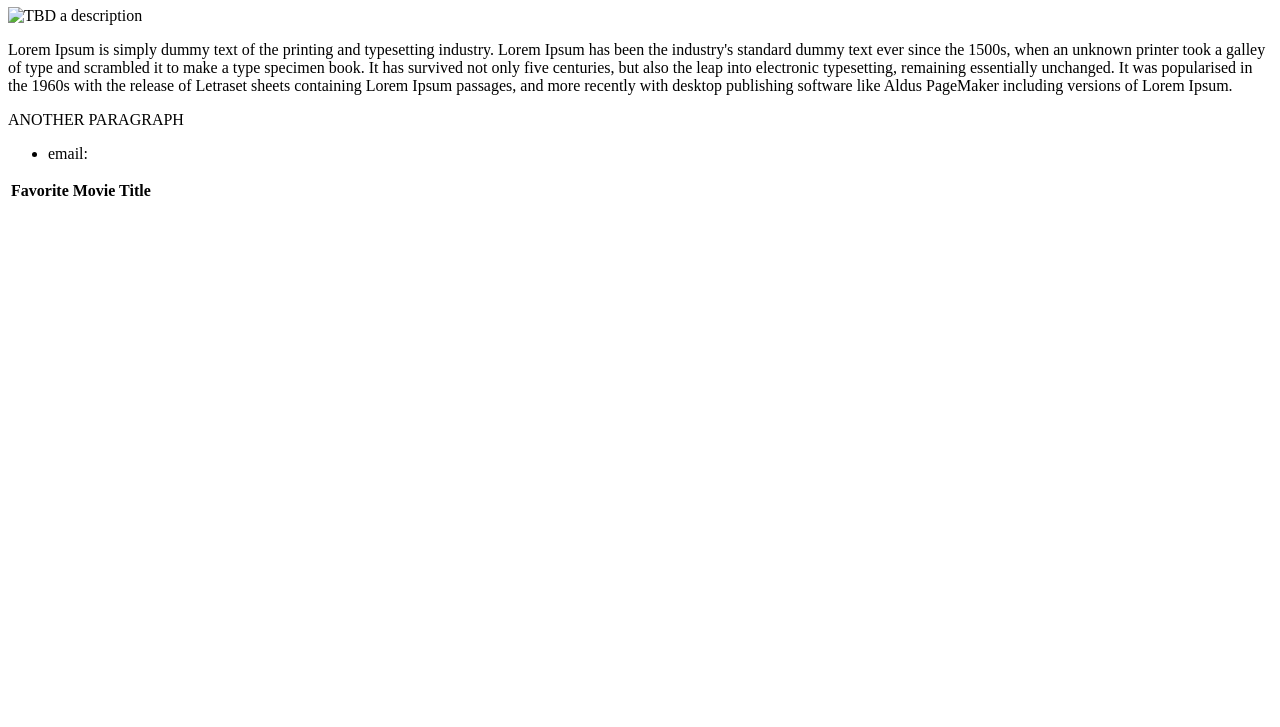
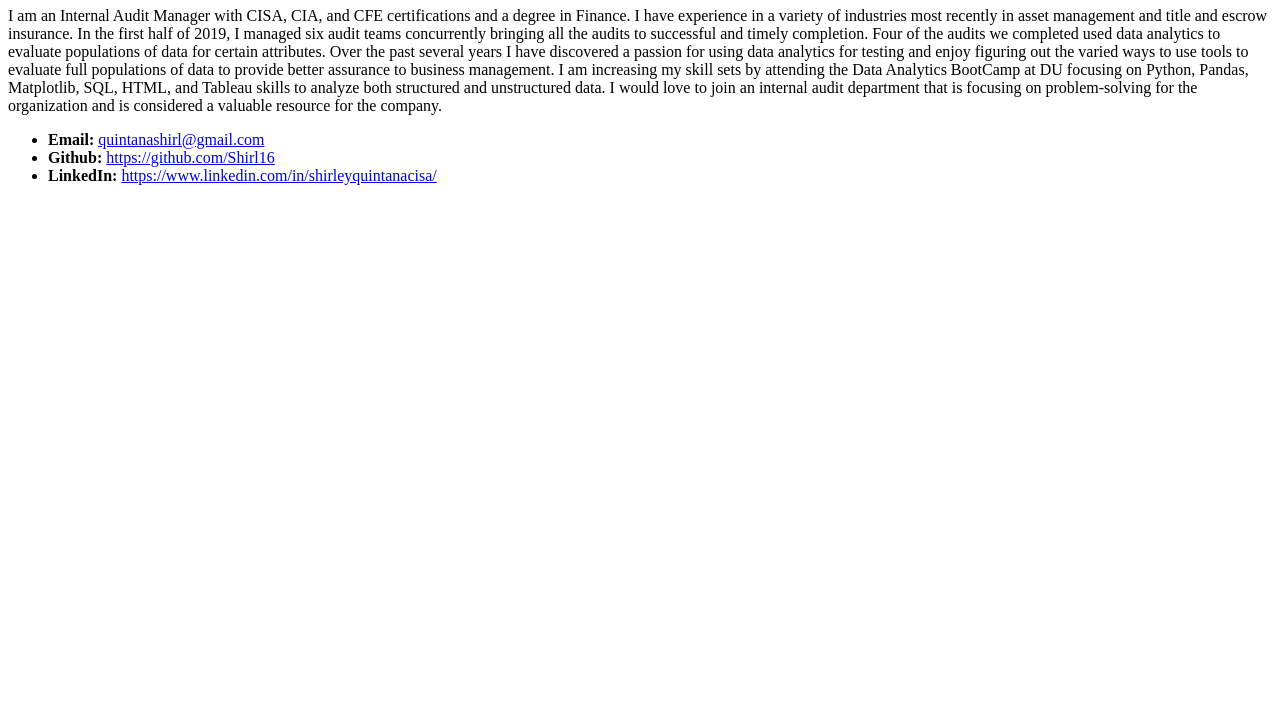
Before and after one commit to Shirl16/Shirl16.github.io, a plain HTML site: page index.html in a window 1280 px wide. Shown: the part 73-800 px from the top of the page. Drawn offline with Linux system fonts and the light colour scheme.

Commit message:
updating bio

```diff
--- a/index.html
+++ b/index.html
@@ -1,65 +1,27 @@
 <!DOCTYPE html>
-
 <html lang="en-us">
-
 <head>
   <meta charset="UTF-8">
-  <title>Shirley_Quintana_Bio</title>
-
+  <title>Shirley Quintana Bio</title>
 </head>
 
 <body>
-    <h1>Shirley</h1>
-    <img src='https://               '
-        alt='TBD a description'>
-    <p>Lorem Ipsum is simply dummy text of the printing and typesetting industry.
-        Lorem Ipsum has been the industry's standard dummy text ever since the 1500s,
-        when an unknown printer took a galley of type and scrambled it to make a type
-        specimen book. It has survived not only five centuries, but also the leap into
-        electronic typesetting, remaining essentially unchanged. It was popularised in
-        the 1960s with the release of Letraset sheets containing Lorem Ipsum passages,
-        and more recently with desktop publishing software like Aldus PageMaker including
-        versions of Lorem Ipsum.
+
+  <h1>Shirley Quintana</h1>
+
+  <!-- <img src="sunflowers_in_denver.jpg" alt="A Picture of Sunflowers in Denver" width="80%"> -->
+
+  <p>I am an Internal Audit Manager with CISA, CIA, and CFE certifications and a degree in Finance.  I have experience in a variety of industries most recently in asset management and title and escrow insurance.  In the first half of 2019, I managed six audit teams concurrently bringing all the audits to successful and timely completion. Four of the audits we completed used data analytics to evaluate populations of data for certain attributes. Over the past several years I have discovered a passion for using data analytics for testing and enjoy figuring out the varied ways to use tools to evaluate full populations of data to provide better assurance to business management.  I am increasing my skill sets by attending the Data Analytics BootCamp at DU focusing on Python, Pandas, Matplotlib, SQL, HTML, and Tableau skills to analyze both structured and unstructured data.   I would love to join an internal audit department that is focusing on problem-solving for the organization and is considered a valuable resource for the company. </p>
 
 
-    </p>
-
-    <p>ANOTHER PARAGRAPH</p>
-
-
-    <ul>
-        <li> email: <a href='mailto:quintanashirl@gmail.com'>
-
-                    </a>
-                    <a href='TBD'>
-
-                    </a>
-        </li>
-
-    </ul>
-
-
-<nav>
-        <table>
-                <thead>
-                    <tr>
-                        <th>
-                            Favorite Movie Title
-                        </th>
-
-                    </tr>
-
-                </thead>
-        </table>
+  <ul>
+    <li><strong>Email:</strong> <a href="#">quintanashirl@gmail.com</a></li>
+    <li><strong>Github:</strong> <a href="#">https://github.com/Shirl16</a></li>
+    <li><strong>LinkedIn:</strong> <a href="#">https://www.linkedin.com/in/shirleyquintanacisa/</a></li>
+  </ul>
 
 
 
-</nav>
-
 </body>
 
-
-
-
-
 </html>
```
Also changed, not shown: sunflowers_in_denver.jpg (added).
